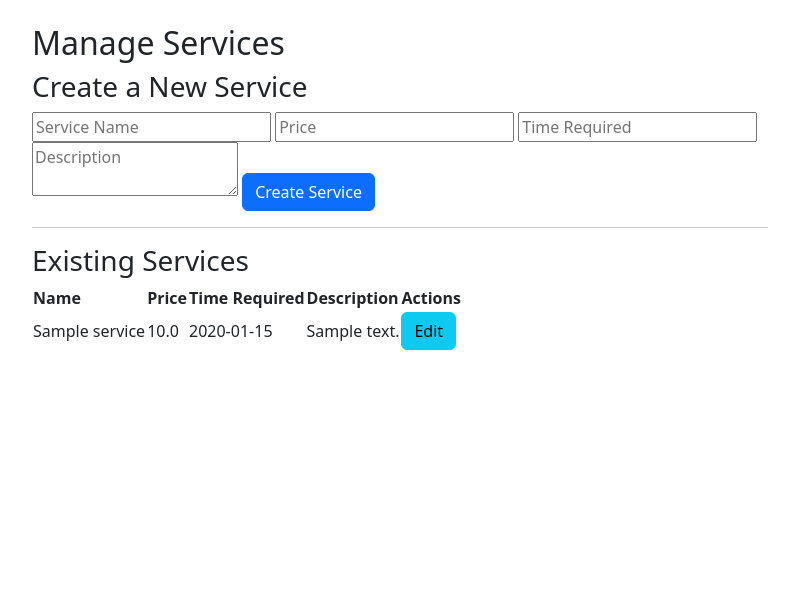
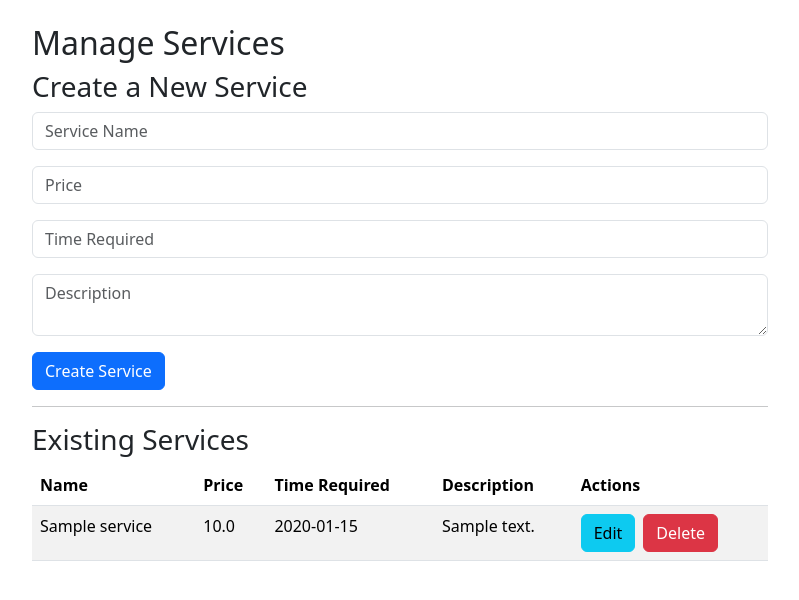
Before and after one commit to dhirajp1603/MAD-1, a Flask app: page /admin/services in a window 1280 px wide. Shown: the part 56-656 px from the top of the page, without its empty margins (240-1039 px from the left). Run offline with Flask 3, Linux system fonts and the light colour scheme; tables that the repository leaves empty hold one stand-in row (values such as "Sample post").

Commit message:
Update admin_services

```diff
--- a/templates/admin_services.html
+++ b/templates/admin_services.html
@@ -8,10 +8,18 @@
 <!-- Create New Service Form -->
 <h3>Create a New Service</h3>
 <form action="{{ url_for('create_service') }}" method="POST">
-    <input type="text" name="name" placeholder="Service Name" required>
-    <input type="number" step="0.01" name="price" placeholder="Price" required>
-    <input type="text" name="time_required" placeholder="Time Required" required>
-    <textarea name="description" placeholder="Description"></textarea>
+    <div class="mb-3">
+        <input type="text" name="name" class="form-control" placeholder="Service Name" required>
+    </div>
+    <div class="mb-3">
+        <input type="number" step="0.01" name="price" class="form-control" placeholder="Price" required>
+    </div>
+    <div class="mb-3">
+        <input type="text" name="time_required" class="form-control" placeholder="Time Required" required>
+    </div>
+    <div class="mb-3">
+        <textarea name="description" class="form-control" placeholder="Description"></textarea>
+    </div>
     <button type="submit" class="btn btn-primary">Create Service</button>
 </form>
 
@@ -19,7 +27,7 @@
 
 <!-- List of Services with Update/Delete Options -->
 <h3>Existing Services</h3>
-<table>
+<table class="table table-striped">
     <thead>
         <tr>
             <th>Name</th>
@@ -37,24 +45,39 @@
             <td>{{ service.time_required }}</td>
             <td>{{ service.description }}</td>
             <td>
-                <!-- Button to toggle update and delete forms -->
-                <button type="button" class="btn btn-info" onclick="toggleForms({{ loop.index }})">Edit</button>
+                <div class="d-flex">
+                    <!-- Edit Button -->
+                    <button type="button" class="btn btn-info me-2" onclick="toggleForms('{{ loop.index }}')">Edit</button>
+
+                    <!-- Delete Button -->
+                    <button type="button" class="btn btn-danger" onclick="toggleDelete('{{ loop.index }}')">Delete</button>
+                </div>
 
                 <!-- Update Service Form (initially hidden) -->
                 <div id="update-form-{{ loop.index }}" style="display:none; margin-top: 10px;">
                     <form action="{{ url_for('update_service', service_id=service.service_id) }}" method="POST">
-                        <input type="text" name="name" placeholder="New Name" value="{{ service.name }}" required>
-                        <input type="number" step="0.01" name="price" placeholder="New Price" value="{{ service.price }}" required>
-                        <input type="text" name="time_required" placeholder="New Time Required" value="{{ service.time_required }}" required>
-                        <textarea name="description" placeholder="New Description">{{ service.description }}</textarea>
+                        <div class="mb-3">
+                            <input type="text" name="name" class="form-control" placeholder="New Name" value="{{ service.name }}" required>
+                        </div>
+                        <div class="mb-3">
+                            <input type="number" step="0.01" name="price" class="form-control" placeholder="New Price" value="{{ service.price }}" required>
+                        </div>
+                        <div class="mb-3">
+                            <input type="text" name="time_required" class="form-control" placeholder="New Time Required" value="{{ service.time_required }}" required>
+                        </div>
+                        <div class="mb-3">
+                            <textarea name="description" class="form-control" placeholder="New Description">{{ service.description }}</textarea>
+                        </div>
                         <button type="submit" class="btn btn-success">Update</button>
                     </form>
                 </div>
 
-                <!-- Delete Service Form (initially hidden) -->
+                <!-- Delete Confirmation Form (initially hidden) -->
                 <div id="delete-form-{{ loop.index }}" style="display:none; margin-top: 10px;">
+                    <p>Are you sure you want to delete this service?</p>
                     <form action="{{ url_for('delete_service', service_id=service.service_id) }}" method="POST">
-                        <button type="submit" class="btn btn-danger">Delete</button>
+                        <button type="submit" class="btn btn-danger">Yes, Delete</button>
+                        <button type="button" class="btn btn-secondary" onclick="toggleDelete('{{ loop.index }}')">Cancel</button>
                     </form>
                 </div>
             </td>
@@ -66,8 +89,11 @@
 <script>
 function toggleForms(index) {
     const updateForm = document.getElementById(`update-form-${index}`);
+    updateForm.style.display = updateForm.style.display === 'none' ? 'block' : 'none';
+}
+
+function toggleDelete(index) {
     const deleteForm = document.getElementById(`delete-form-${index}`);
-    updateForm.style.display = updateForm.style.display === 'none' ? 'block' : 'none';
     deleteForm.style.display = deleteForm.style.display === 'none' ? 'block' : 'none';
 }
 </script>
```
